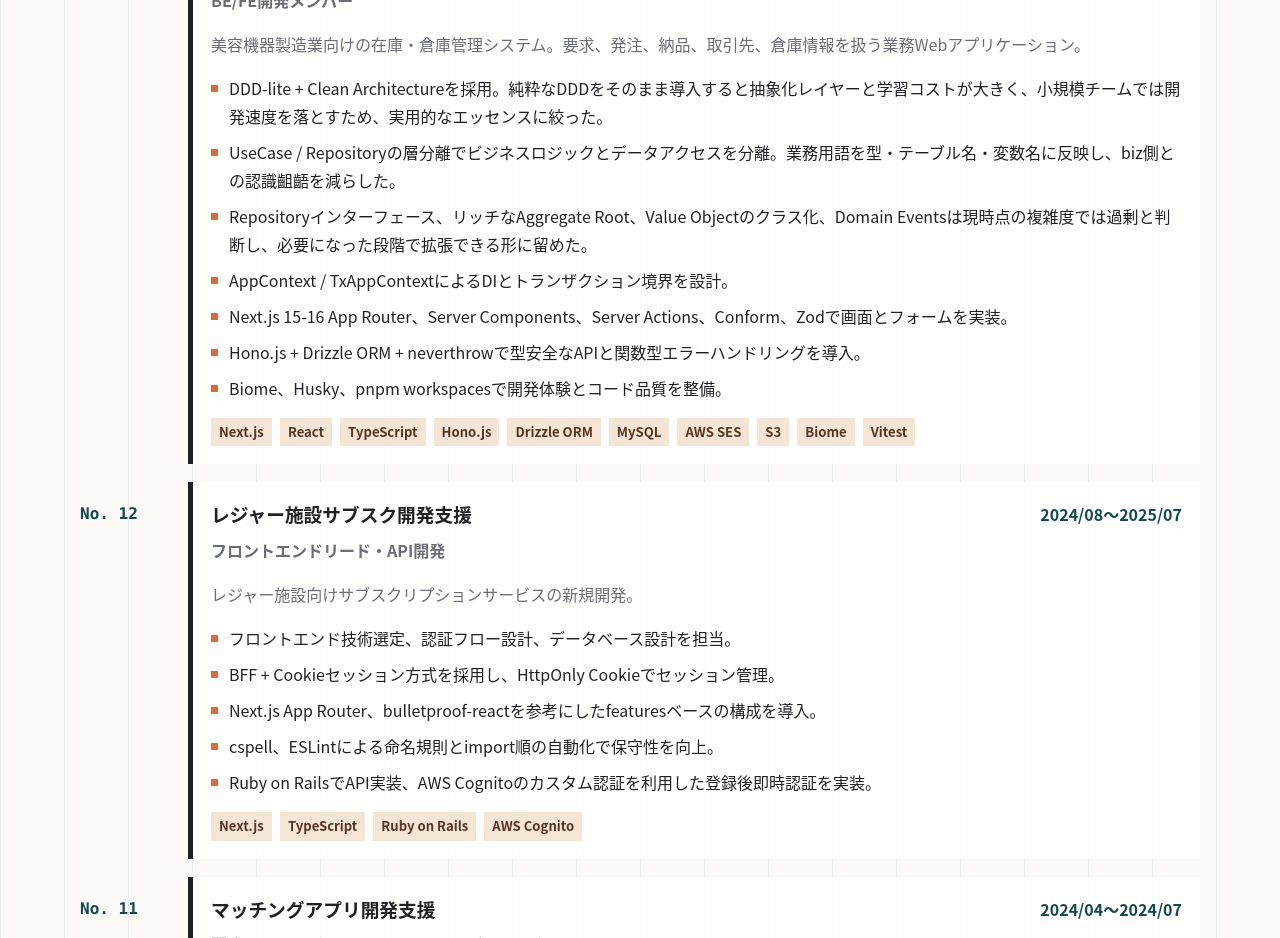
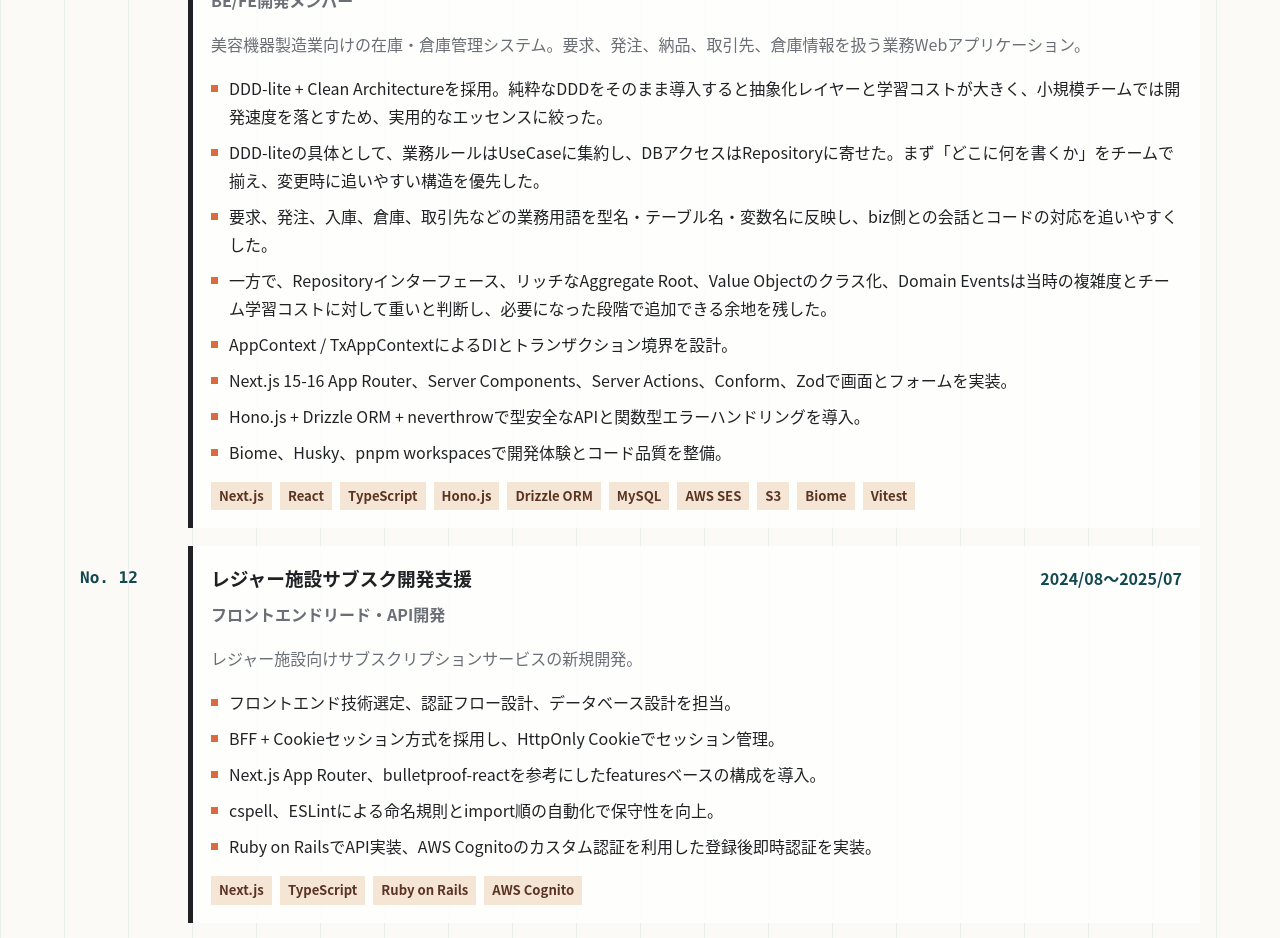
Before and after one commit to yosuke0517/resume, a React (Vite) app: page / in a window 1280 px wide. Shown: the part 2900-3838 px from the top of the page. Built offline with nearby package versions, Linux system fonts and the light colour scheme.

Commit message:
fix: DDD-liteの説明を具体化

```diff
--- a/src/resume-data.ts
+++ b/src/resume-data.ts
@@ -90,8 +90,9 @@ export const resume = {
       summary: "美容機器製造業向けの在庫・倉庫管理システム。要求、発注、納品、取引先、倉庫情報を扱う業務Webアプリケーション。",
       achievements: [
         "DDD-lite + Clean Architectureを採用。純粋なDDDをそのまま導入すると抽象化レイヤーと学習コストが大きく、小規模チームでは開発速度を落とすため、実用的なエッセンスに絞った。",
-        "UseCase / Repositoryの層分離でビジネスロジックとデータアクセスを分離。業務用語を型・テーブル名・変数名に反映し、biz側との認識齟齬を減らした。",
-        "Repositoryインターフェース、リッチなAggregate Root、Value Objectのクラス化、Domain Eventsは現時点の複雑度では過剰と判断し、必要になった段階で拡張できる形に留めた。",
+        "DDD-liteの具体として、業務ルールはUseCaseに集約し、DBアクセスはRepositoryに寄せた。まず「どこに何を書くか」をチームで揃え、変更時に追いやすい構造を優先した。",
+        "要求、発注、入庫、倉庫、取引先などの業務用語を型名・テーブル名・変数名に反映し、biz側との会話とコードの対応を追いやすくした。",
+        "一方で、Repositoryインターフェース、リッチなAggregate Root、Value Objectのクラス化、Domain Eventsは当時の複雑度とチーム学習コストに対して重いと判断し、必要になった段階で追加できる余地を残した。",
         "AppContext / TxAppContextによるDIとトランザクション境界を設計。",
         "Next.js 15-16 App Router、Server Components、Server Actions、Conform、Zodで画面とフォームを実装。",
         "Hono.js + Drizzle ORM + neverthrowで型安全なAPIと関数型エラーハンドリングを導入。",
```
Also changed, not shown: 1 other file (tests, documents, lock files or other folders).
